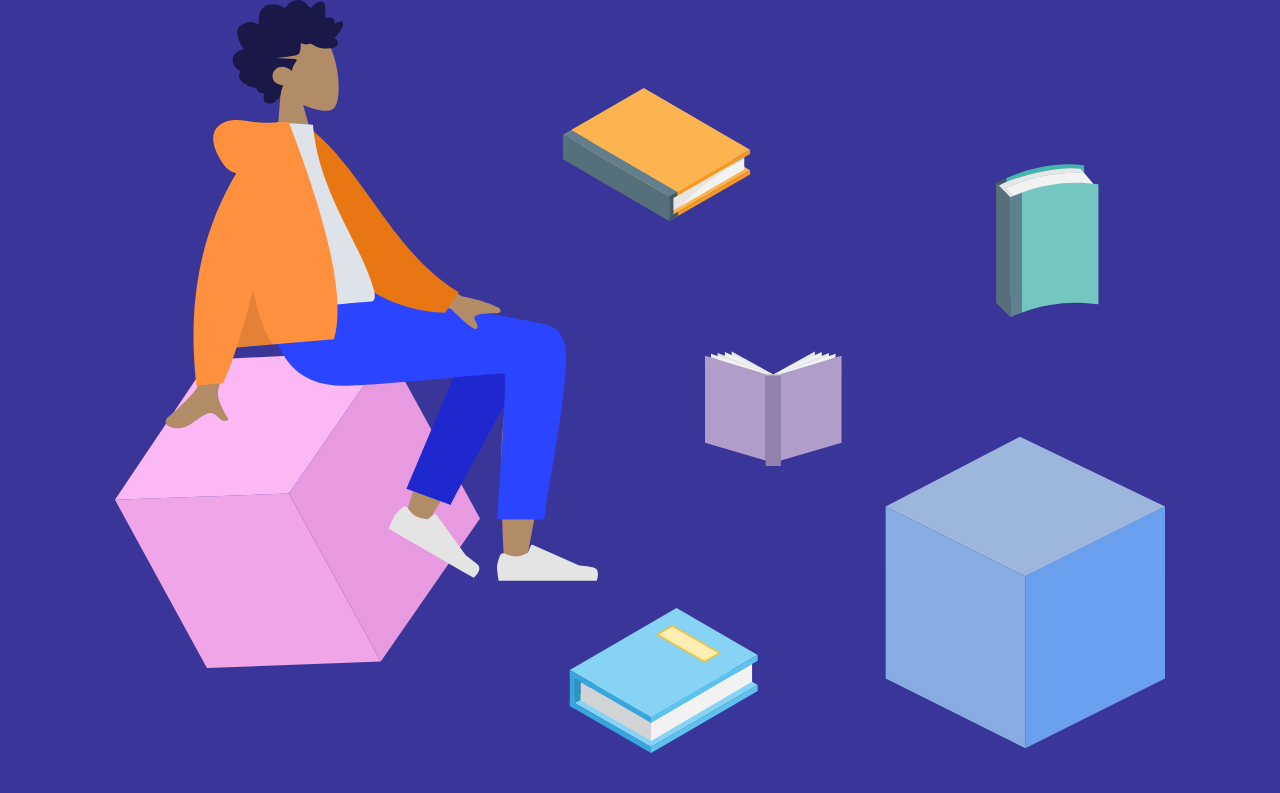
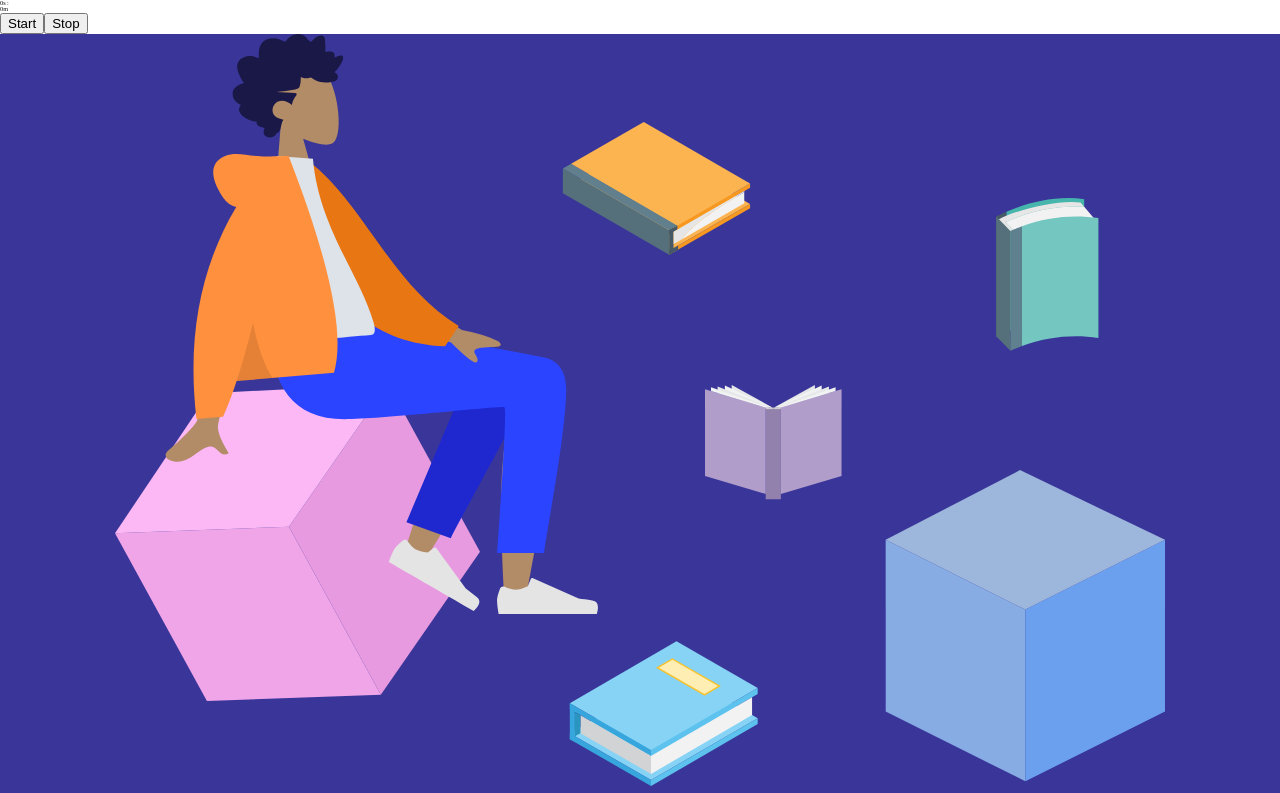
Before and after one commit to BloomTech-Labs/refresh-fe, a React (Create React App) app: page / in a window 1280 px wide. Shown: the top 793 px of the page. Built offline with nearby package versions, Linux system fonts and the light colour scheme.

Commit message:
Quit on the clock for today. Think I'm gonna have to revert to a more convoluted solution since the supposedly simple one isn't behaving as you'd assume it would with the given code.

```diff
--- a/src/App.js
+++ b/src/App.js
@@ -4,11 +4,13 @@ import React from 'react';
 import { Route } from 'react-router-dom';
 import Landing from './views/onboarding/Landing';
 import CreateAccount from "./views/onboarding/CreateAccount";
+import { Timer } from './components/Timer';
 
 // COMPONENT
 const App = props => {
   return (
     <React.Fragment>
+      <Timer />
       <Landing {...props}/>
     </React.Fragment>
   );
--- a/src/components/Timer.js
+++ b/src/components/Timer.js
@@ -18,20 +18,29 @@ export const Timer = () => {
 
     useEffect(() => {
         let interval = null;
+        let intervalMin = null;
         if (isActive) {
             interval = setInterval(() => {
                 setSeconds(seconds => seconds + 1);
             }, 1000);
-        } else if (!isActive && seconds !== 0) {
-            clearInterval(interval);
+            intervalMin = setTimeout(() => {
+                setMinutes(minutes => minutes + 1)
+            }, 10000)
+        } else if (isActive && seconds === 10) {
+            setSeconds(0);
+        } else if (!isActive && seconds !== 0 && minutes !== 0) {
+            clearInterval(interval, intervalMin);
         }
-        return () => clearInterval(interval);
-    }, [isActive, seconds]);
+        return () => clearInterval(interval, intervalMin);
+    }, [isActive, seconds, minutes]);
 
     return (
         <>
             <div className="seconds">
-                {seconds}s
+                {seconds}s :
+            </div>
+            <div className="minutes">
+                {minutes}m
             </div>
             <button className="start-button" onClick={toggle}>
                 {isActive ? 'Pause' : 'Start'}
```
